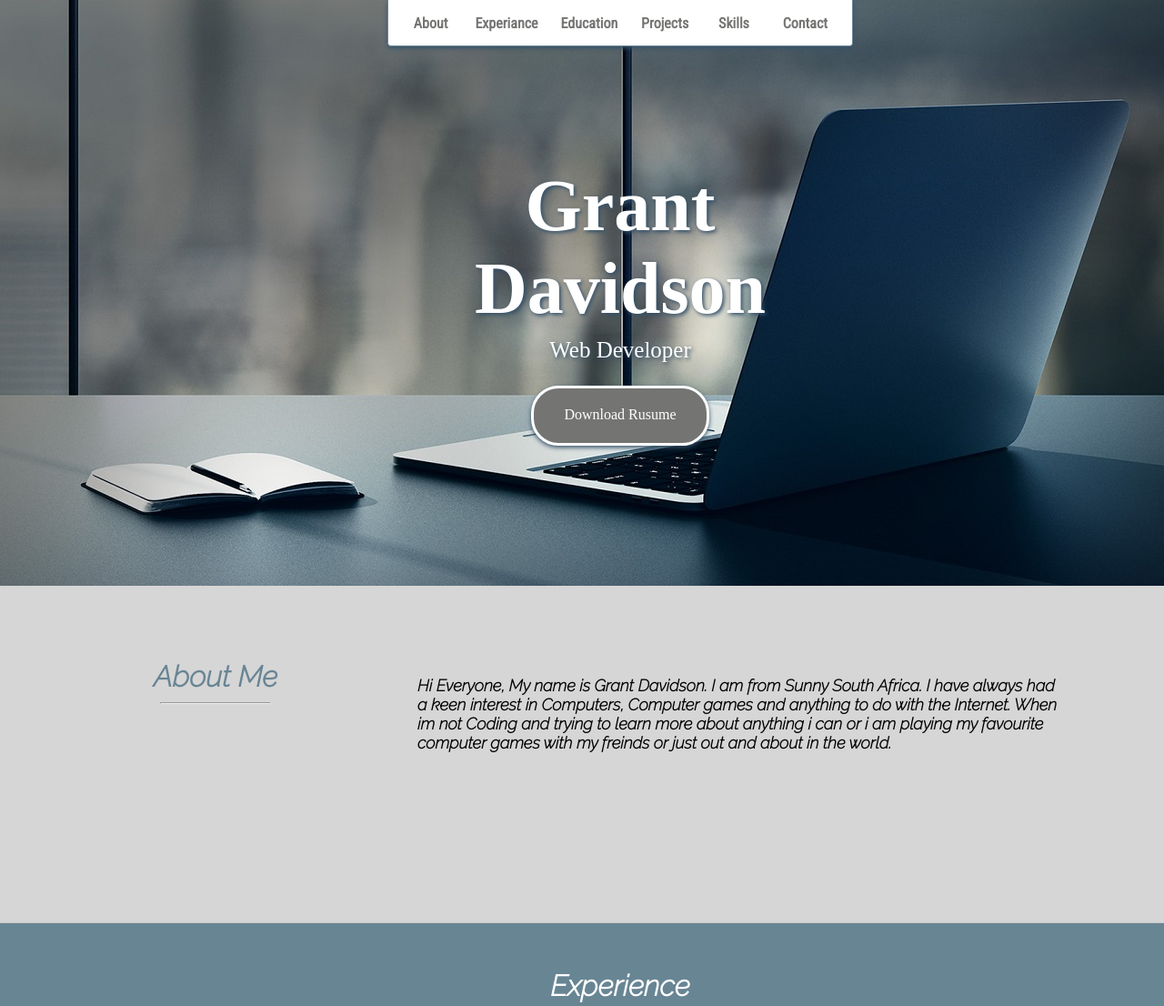
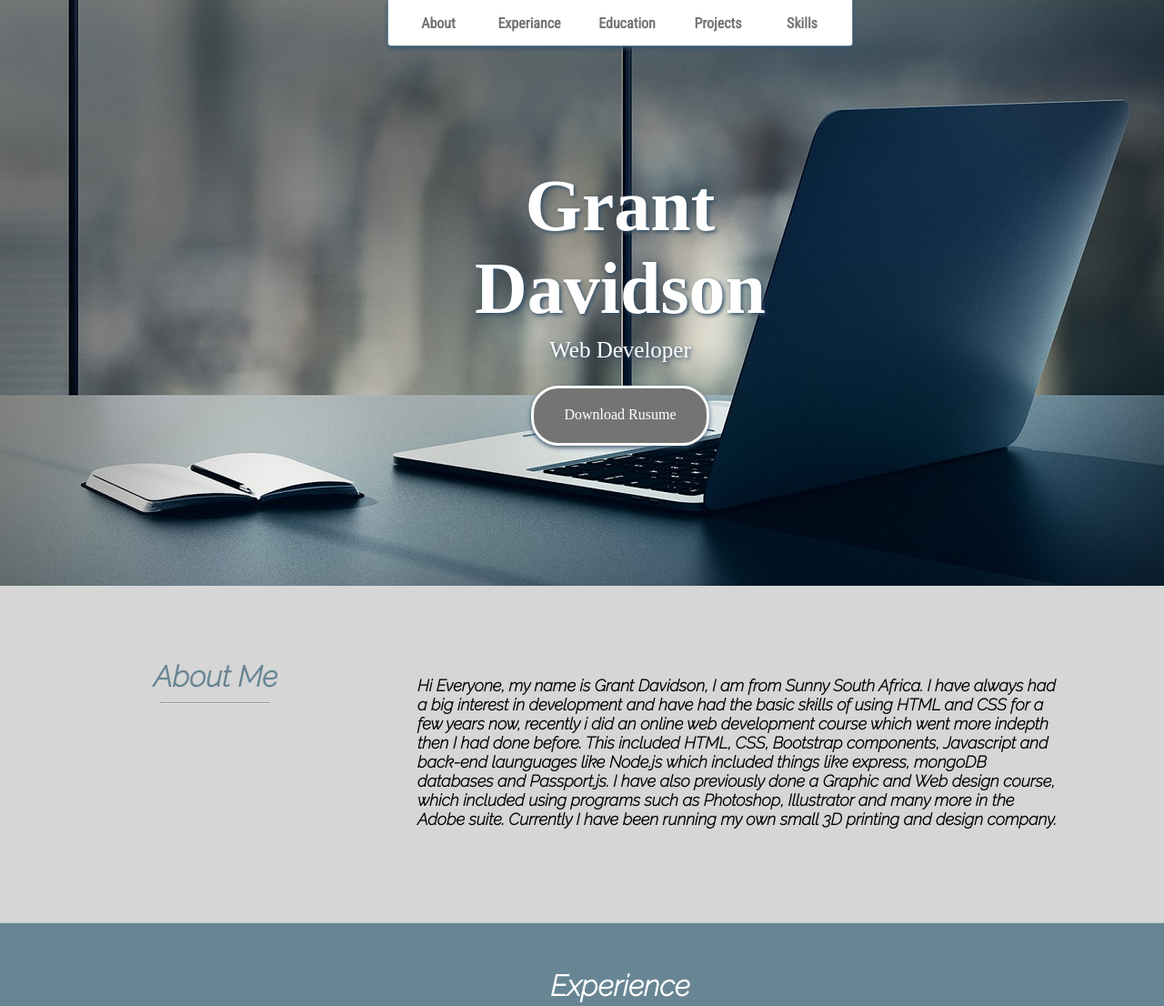
Before and after one commit to GrantMAD/Grantportfolio, a PHP site: page / in a window 1280 px wide; the page is wider, and only the part inside the window is pictured. Shown: the top 1106 px of that part at 91% size. Run offline with PHP 8.4, Linux system fonts and the light colour scheme.

Commit message:
commented out contact area

```diff
--- a/Portfolioindex.css
+++ b/Portfolioindex.css
@@ -13,7 +13,7 @@ body {
 
 .Menubuttons {
 	display: grid;
-	grid-template-columns: repeat(6, 1fr);
+	grid-template-columns: repeat(5, 1fr);
 	list-style-type: none;
 	width: 500px;
 	text-align: center;
@@ -440,13 +440,14 @@ textarea {
 
 #footerarea {
 	display: grid;
+	background: #688594;
 	grid-template-columns: 1fr 1fr 1fr;
 	height: 150px;
 }
 
 .copyright {
 	display: grid;
-	color: #688594;
+	color: #d6d6d6;
 	grid-column: 1;
 	align-self: center;
 	font-size: 20px;
--- a/index.html
+++ b/index.html
@@ -16,7 +16,7 @@
 			<li class="buttonsEdu"><a href="#educationarea"><strong>Education</strong></a></li>
 			<li class="buttonsProj"><a href="#projectsarea"><strong>Projects</strong></a></li>
 			<li class="buttonsSkill"><a href="#skillsarea"><strong>Skills</strong></a></li>
-			<li class="buttonsCon"><a href="#contactarea"><strong>Contact</strong></a></li>
+			<!-- <li class="buttonsCon"><a href="#contactarea"><strong>Contact</strong></a></li> -->
 		</ul>
 		<div class="nameInfo">
 		 <h1 class="myName">Grant <br>Davidson</h1>
@@ -31,7 +31,7 @@
 				<hr>
 			</div>
 			<div class="Aboutinfo">
-				<p class="Aboutmepara"><strong>Hi Everyone, My name is Grant Davidson. I am from Sunny South Africa. I have always had a keen interest in Computers, Computer games and anything to do with the Internet. When im not Coding and trying to learn more about anything i can or i am playing my favourite computer games with my freinds or just out and about in the world.</strong></p>
+				<p class="Aboutmepara"><strong>Hi Everyone, my name is Grant Davidson, I am from Sunny South Africa. I have always had a big interest in development and have had the basic skills of using HTML and CSS for a few years now, recently i did an online web development course which went more indepth then I had done before. This included HTML, CSS, Bootstrap components, Javascript and back-end launguages like Node.js which included things like express, mongoDB databases and Passport.js. I have also previously done a Graphic and Web design course, which included using programs such as Photoshop, Illustrator and many more in the Adobe suite. Currently I have been running my own small 3D printing and design company.</strong></p>
 			</div>
 		</div>
 
@@ -278,7 +278,7 @@
 
 				</ul>
 		</div>
-		<div id="contactarea">
+		<!-- <div id="contactarea">
 			<h2 class="contact">Contact Me</h2>
 			<hr>
 			<div class="formarea">
@@ -291,7 +291,7 @@
              </div>
              </div>
 
-		</div>
+		</div> -->
 		<div id="footerarea">
 			<div class="copyrightarea">
 				<h2 class="copyright">Copyright 2018 &#169 Grant Davidson</h2>
```
Also changed, not shown: Images/facebook.png, Images/linkedin.jpg, Images/twiter.jpg.
